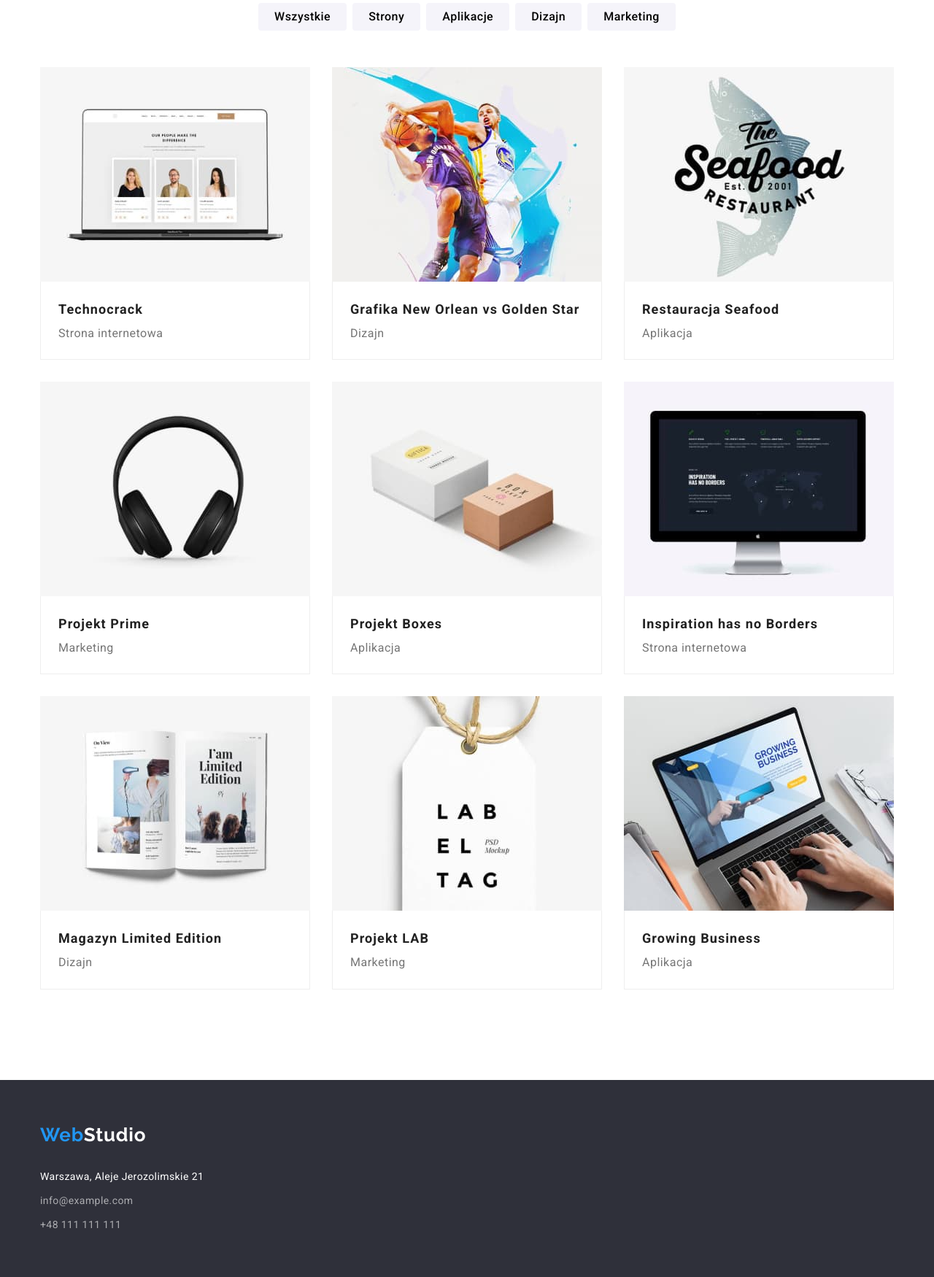
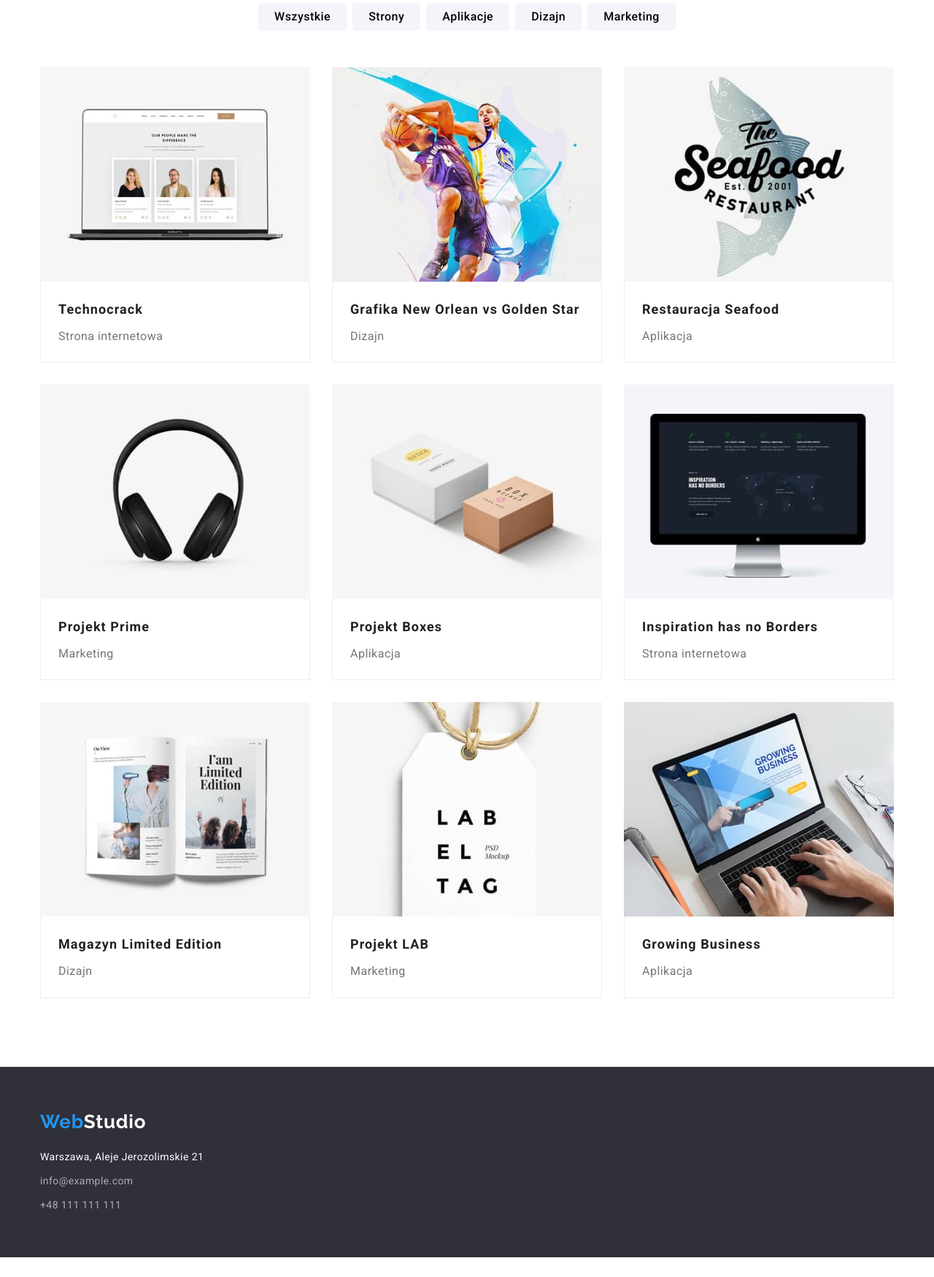
Before and after one commit to izustr/goit-markup-hw-03, a plain HTML site: page portfolio.html in a window 1280 px wide. Shown: the part 170-1920 px from the top of the page at 73% size. After the commit the page ends 1893 px from the top, so only its background shows below. Drawn offline with nearby package versions, Linux system fonts and the light colour scheme.

Commit message:
homework fixes

```diff
--- a/css/styles.css
+++ b/css/styles.css
@@ -17,32 +17,65 @@
 	--team: #f5f4fa;
 	--portfolio-button: #f5f4fa;
 }
-
 body {
 	color: var(--black);
 	background-color: var(--white);
 	font-family: "Roboto", sens-serif;
 }
-
+h1,
+h2,
+h3,
+h4,
+h5,
+h6,
+p {
+	magrin: 0;
+}
+img {
+	display: block;
+	max-width: 100%;
+	height: auto;
+}
+address {
+	font-style: normal;
+}
+button {
+	display: block;
+	cursor: pointer;
+	border: none;
+	border-radius: 4px;
+}
+.list {
+	list-style: none;
+	padding-left: 0;
+	margin: 0;
+}
+.link {
+	text-decoration: none;
+}
 .container {
-	width: 100%;
-	max-width: 1200px;
-	margin: auto;
+	width: 1200px;
+	margin: 0 auto;
 	padding: 0 15px;
 }
 .section {
 	padding-top: 94px;
 	padding-bottom: 94px;
 }
-ul {
-	list-style: none;
+.visually-hidden {
+	position: absolute;
+	width: 1px;
+	height: 1px;
+	margin: -1px;
+	border: 0;
+	padding: 0;
+
+	white-space: nowrap;
+	clip-path: inset(100%);
+	clip: rect(0 0 0 0);
+	overflow: hidden;
 }
-a {
-	text-decoration: none;
-}
-.hidden {
-	display: none;
-}
+
 /* główna nawigacja na stronie logo + podstrony + kontakty ===================================== */
 
 .header-line {
@@ -51,11 +84,9 @@ a {
 .menu-container {
 	display: flex;
 	align-items: center;
-	justify-content: space-between;
 	padding-top: 24px;
 	padding-bottom: 24px;
 }
-
 .menu-logo {
 	font-family: "Raleway";
 	font-style: normal;
@@ -71,8 +102,8 @@ a {
 }
 .menu-nav {
 	display: flex;
+	margin-right: auto;
 }
-
 .menu-nav-list {
 	display: flex;
 	align-items: center;
@@ -85,9 +116,7 @@ a {
 .menu-nav-item:last-child {
 	margin-right: 0;
 }
-
 .menu-contact-item {
-	display: inline;
 	margin-right: 50px;
 }
 .menu-contact-item:last-child {
@@ -107,7 +136,6 @@ a {
 	letter-spacing: 0.02em;
 	color: var(--grey);
 }
-
 .menu-nav-link:hover,
 .menu-nav-link:focus,
 .menu-contact-link:hover,
@@ -121,13 +149,6 @@ a {
 	background-color: var(--hero-banner-container);
 	padding-top: 200px;
 	padding-bottom: 200px;
-	display: flex;
-	justify-content: center;
-	align-items: center;
-}
-.hero {
-	text-align: center;
-	width: 700px;
 }
 .hero-title {
 	font-weight: 900;
@@ -136,6 +157,9 @@ a {
 	letter-spacing: 0.06em;
 	text-transform: uppercase;
 	color: var(--white);
+	max-width: 696px;
+	text-align: center;
+	margin: 0 auto;
 }
 .hero-button {
 	font-weight: 700;
@@ -143,23 +167,19 @@ a {
 	line-height: 1.88;
 	letter-spacing: 0.06em;
 	box-shadow: 0px 4px 4px rgba(0, 0, 0, 0.15);
-	border-radius: 4px;
-	border-color: var(--light-blue);
 	color: var(--white);
 	background-color: var(--light-blue);
-	cursor: pointer;
 	margin: 0 auto;
 	padding: 10px 41px;
 	margin-top: 30px;
 }
+
 /* nasze atuty================================================================== */
 .features {
 	padding-bottom: 0;
 }
 .features-list {
 	display: flex;
-	justify-content: space-between;
-	align-items: center;
 }
 .features-item {
 	margin-right: 30px;
@@ -167,7 +187,6 @@ a {
 .features-item:last-child {
 	margin-right: 0;
 }
-
 .features-title {
 	font-weight: 700;
 	font-size: 14px;
@@ -182,13 +201,11 @@ a {
 	letter-spacing: 0.03em;
 	color: var(--grey);
 }
+
 /* about us, czym się zajmujemy, same zdjęcia + tytuł ============================= */
 
 .about > ul {
 	display: flex;
-	justify-content: space-between;
-	align-items: center;
-	flex-wrap: wrap;
 }
 .about-title {
 	font-weight: 700;
@@ -235,7 +252,7 @@ a {
 	line-height: 1.19;
 	letter-spacing: 0.03em;
 	color: var(--grey);
-	padding-top: 10px;
+	margin-top: 10px;
 }
 .team-list figure {
 	width: 270px;
@@ -262,9 +279,9 @@ a {
 	justify-content: center;
 	align-items: center;
 	flex-wrap: wrap;
+	margin-bottom: 50px;
 }
 .button-item {
-	margin-bottom: 16px;
 	margin-right: 8px;
 }
 .button-item:last-child {
@@ -279,8 +296,6 @@ a {
 	letter-spacing: 0.03em;
 	background-color: var(--portfolio-button);
 	border-style: hidden;
-	border-radius: 4px;
-	cursor: pointer;
 	margin: 0 auto;
 	padding: 6px 22px;
 }
@@ -296,6 +311,8 @@ a {
 	font-size: 18px;
 	line-height: 2;
 	letter-spacing: 0.06em;
+	color: var(--black);
+	margin-bottom: 4px;
 }
 .portfolio-img-text {
 	font-size: 16px;
@@ -303,15 +320,9 @@ a {
 	letter-spacing: 0.03em;
 	color: var(--grey);
 }
-.portfolio-img-containers figure {
-	width: 370px;
-	background: var(--white);
-}
 .portfolio-img-containers {
 	display: flex;
-	justify-content: space-between;
 	flex-wrap: wrap;
-	padding-top: 34px;
 }
 .figcaption-item {
 	padding: 20px 24px;
@@ -323,11 +334,11 @@ a {
 	margin-bottom: 30px;
 	margin-right: 30px;
 }
+.portfolio-img-item:nth-last-child(-n + 3) {
+	margin-bottom: 0;
+}
 .portfolio-img-item:nth-of-type(3n) {
 	margin-right: 0;
-}
-.img-item {
-	display: block;
 }
 
 /*footer ========================================================================= */
@@ -349,8 +360,8 @@ footer {
 .footer-logo-title {
 	color: var(--white);
 }
-.footer-adress-list > ul {
-	padding-top: 20px;
+.footer-adress-list {
+	margin-top: 20px;
 }
 .footer-adress,
 .footer-contact {
@@ -361,7 +372,10 @@ footer {
 	letter-spacing: 0.03em;
 }
 .footer-item {
-	padding-top: 9px;
+	margin-top: 9px;
+}
+.footer-item:first-child {
+	margin-top: 0px;
 }
 .footer-contact {
 	color: rgba(255, 255, 255, 0.6);
--- a/portfolio.html
+++ b/portfolio.html
@@ -21,26 +21,28 @@
     <header class="header-line">
         <div class="menu-container container">
             <nav class="menu-nav">
-                <a class="menu-logo" href="./index.html">Web<span class="menu-logo-title">Studio</span></a>
-                <ul class="menu-nav-list">
-                    <li class="menu-nav-item"> <a class="menu-nav-link" href="./index.html">Agencja</a></li>
-                    <li class="menu-nav-item"> <a class="menu-nav-link" href="./portfolio.html">Portfolio</a></li>
-                    <li class="menu-nav-item"> <a class="menu-nav-link" href="./index.html">Kontakt</a></li>
+                <a class="menu-logo link" href="./index.html">Web<span class="menu-logo-title">Studio</span></a>
+                <ul class="menu-nav-list list">
+                    <li class="menu-nav-item"> <a class="menu-nav-link link" href="./index.html">Agencja</a></li>
+                    <li class="menu-nav-item"> <a class="menu-nav-link link" href="./portfolio.html">Portfolio</a></li>
+                    <li class="menu-nav-item"> <a class="menu-nav-link link" href="./index.html">Kontakt</a></li>
                 </ul>
             </nav>
-            <ul class="menu-contacts">
-                <li class="menu-contact-item"><a class="menu-contact-link"
+            <ul class="menu-contacts list" style="display: flex;">
+                <li class="menu-contact-item"><a class="menu-contact-link link"
                         href="mailto:info@devstudio.com">info@devstudio.com</a></li>
-                <li class="menu-contact-item"><a class="menu-contact-link" href="tel:+48111111111">+48 111 111 111</a>
+                <li class="menu-contact-item"><a class="menu-contact-link link" href="tel:+48111111111">+48 111 111
+                        111</a>
                 </li>
             </ul>
         </div>
     </header>
 
     <main>
-        <section class="portfolio-img container section">
-            <h2 class="hidden">portfolio images</h2>
-            <ul class="button-nav">
+        <section class="portfolio-img section">
+            <div class="container">
+                <h1 class="visually-hidden">portfolio images</h1>
+                <ul class="button-nav list">
                     <li class="button-item">
                         <button type="button">Wszystkie</button>
                     </li>
@@ -57,104 +59,105 @@
                         <button type="button">Marketing</button>
                     </li>
                 </ul>
-            <ul class="portfolio-img-containers">
+                <ul class="portfolio-img-containers list">
                     <li class="portfolio-img-item">
-                    <figure><img class="img-item" src="./images/portfolio-img-9.jpg" alt="technocrack" width="370"
-                            height="294" />
-                        <figcaption class="figcaption-item">
-                            <p class="portfolio-img-title">Technocrack</p>
+                        <a class="link" href=""><img class="img-item" src="./images/portfolio-img-9.jpg"
+                                alt="technocrack" width="370" height="294" />
+                            <div class="figcaption-item">
+                                <h2 class="portfolio-img-title">Technocrack</h2>
                                 <p class="portfolio-img-text">Strona internetowa</p>
-                        </figcaption>
-                    </figure>
+                            </div>
+                        </a>
                     </li>
                     <li class="portfolio-img-item">
-                    <figure><img class="img-item" src="./images/portfolio-img-8.jpg"
+                        <a class="link" href=""><img class="img-item" src="./images/portfolio-img-8.jpg"
                                 alt="Grafika New Orlean vs Golden Star" width="370" height="294" />
-                        <figcaption class="figcaption-item">
-                            <p class="portfolio-img-title">Grafika New Orlean vs Golden Star</p>
+                            <div class="figcaption-item">
+                                <h2 class="portfolio-img-title">Grafika New Orlean vs Golden Star</h2>
                                 <p class="portfolio-img-text">Dizajn</p>
-                        </figcaption>
-                    </figure>
+                            </div>
+                        </a>
                     </li>
                     <li class="portfolio-img-item">
-                    <figure><img class="img-item" src="./images/portfolio-img-7.jpg" alt="Restauracja Seafood"
-                            width="370" height="294" />
-                        <figcaption class="figcaption-item">
-                            <p class="portfolio-img-title">Restauracja Seafood</p>
+                        <a class="link" href=""><img class="img-item" src="./images/portfolio-img-7.jpg"
+                                alt="Restauracja Seafood" width="370" height="294" />
+                            <div class="figcaption-item">
+                                <h2 class="portfolio-img-title">Restauracja Seafood</h2>
                                 <p class="portfolio-img-text">Aplikacja</p>
-                        </figcaption>
-                    </figure>
+                            </div>
+                        </a>
                     </li>
                     <li class="portfolio-img-item">
-                    <figure><img class="img-item" src="./images/portfolio-img-6.jpg" alt="Projekt Prime" width="370"
-                            height="294" />
-                        <figcaption class="figcaption-item">
-                            <p class="portfolio-img-title">Projekt Prime</p>
+                        <a class="link" href=""><img class="img-item" src="./images/portfolio-img-6.jpg"
+                                alt="Projekt Prime" width="370" height="294" />
+                            <div class="figcaption-item">
+                                <h2 class="portfolio-img-title">Projekt Prime</h2>
                                 <p class="portfolio-img-text">Marketing</p>
-                        </figcaption>
-                    </figure>
+                            </div>
+                        </a>
                     </li>
                     <li class="portfolio-img-item">
-                    <figure><img class="img-item" src="./images/portfolio-img-5.jpg" alt="Projekt Boxes" width="370"
-                            height="294" />
-                        <figcaption class="figcaption-item">
-                            <p class="portfolio-img-title">Projekt Boxes</p>
+                        <a class="link" href=""><img class="img-item" src="./images/portfolio-img-5.jpg"
+                                alt="Projekt Boxes" width="370" height="294" />
+                            <div class="figcaption-item">
+                                <h2 class="portfolio-img-title">Projekt Boxes</h2>
                                 <p class="portfolio-img-text">Aplikacja</p>
-                        </figcaption>
-                    </figure>
+                            </div>
+                        </a>
                     </li>
                     <li class="portfolio-img-item">
-                    <figure><img class="img-item" src="./images/portfolio-img-4.jpg" alt="Inspiration has no Borders"
-                            width="370" height="294" />
-                        <figcaption class="figcaption-item">
-                            <p class="portfolio-img-title">Inspiration has no Borders</p>
+                        <a class="link" href=""><img class="img-item" src="./images/portfolio-img-4.jpg"
+                                alt="Inspiration has no Borders" width="370" height="294" />
+                            <div class="figcaption-item">
+                                <h2 class="portfolio-img-title">Inspiration has no Borders</h2>
                                 <p class="portfolio-img-text">Strona internetowa</p>
-                        </figcaption>
-                    </figure>
+                            </div>
+                        </a>
                     </li>
                     <li class="portfolio-img-item">
-                    <figure><img class="img-item" src="./images/portfolio-img-3.jpg" alt="Magazyn Limited Edition"
-                            width="370" height="294" />
-                        <figcaption class="figcaption-item">
-                            <p class="portfolio-img-title">Magazyn Limited Edition</p>
+                        <a class="link" href=""><img class="img-item" src="./images/portfolio-img-3.jpg"
+                                alt="Magazyn Limited Edition" width="370" height="294" />
+                            <div class="figcaption-item">
+                                <h2 class="portfolio-img-title">Magazyn Limited Edition</h2>
                                 <p class="portfolio-img-text">Dizajn</p>
-                        </figcaption>
-                    </figure>
+                            </div>
+                        </a>
                     </li>
                     <li class="portfolio-img-item">
-                    <figure><img class="img-item" src="./images/portfolio-img-2.jpg" alt="Projekt LAB" width="370"
-                            height="294" />
-                        <figcaption class="figcaption-item">
-                            <p class="portfolio-img-title">Projekt LAB</p>
+                        <a class="link" href=""><img class="img-item" src="./images/portfolio-img-2.jpg"
+                                alt="Projekt LAB" width="370" height="294" />
+                            <div class="figcaption-item">
+                                <h2 class="portfolio-img-title">Projekt LAB</h2>
                                 <p class="portfolio-img-text">Marketing</p>
-                        </figcaption>
-                    </figure>
+                            </div>
+                        </a>
                     </li>
                     <li class="portfolio-img-item">
-                    <figure><img class="img-item" src="./images/portfolio-img.jpg" alt="Growing Business" width="370"
-                            height="294" />
-                        <figcaption class="figcaption-item">
-                            <p class="portfolio-img-title">Growing Business</p>
+                        <a class="link" href=""><img class="img-item" src="./images/portfolio-img.jpg"
+                                alt="Growing Business" width="370" height="294" />
+                            <div class="figcaption-item">
+                                <h2 class="portfolio-img-title">Growing Business</h2>
                                 <p class="portfolio-img-text">Aplikacja</p>
-                        </figcaption>
-                    </figure>
+                            </div>
+                        </a>
                     </li>
                 </ul>
+            </div>
         </section>
     </main>
 
     <footer>
         <div class="container">
-            <a class="footer-logo" href="./index.html">Web<span class="footer-logo-title">Studio</span></a>
+            <a class="footer-logo link" href="./index.html">Web<span class="footer-logo-title">Studio</span></a>
             <address class="footer-adress-list">
-                <ul class="footer-contacts">
-                    <li class="footer-item"><a class="footer-adress" href="https://goo.gl/maps/d49CJBmiLWtHoX3f7"
+                <ul class="footer-contacts list">
+                    <li class="footer-item"><a class="footer-adress link" href="https://goo.gl/maps/d49CJBmiLWtHoX3f7"
                             target="_blank" rel="noreferrer noopener nofollow">
                             Warszawa, Aleje Jerozolimskie 21 </a></li>
-                    <li class="footer-item"><a class="footer-contact"
-                            href="mailto:info@example.com">info@example.com</a>
+                    <li class="footer-item"><a class="footer-contact link"
+                            href="mailto:info@example.com">info@example.com</a></li>
+                    <li class="footer-item"><a class="footer-contact link" href="tel:+48111111111">+48 111 111 111</a>
                     </li>
-                    <li class="footer-item"><a class="footer-contact" href="tel:+48111111111">+48 111 111 111</a></li>
                 </ul>
             </address>
         </div>
```
Also changed, not shown: index.html (+23 -19 lines). Lines whose indentation alone changed are shown as unchanged.
